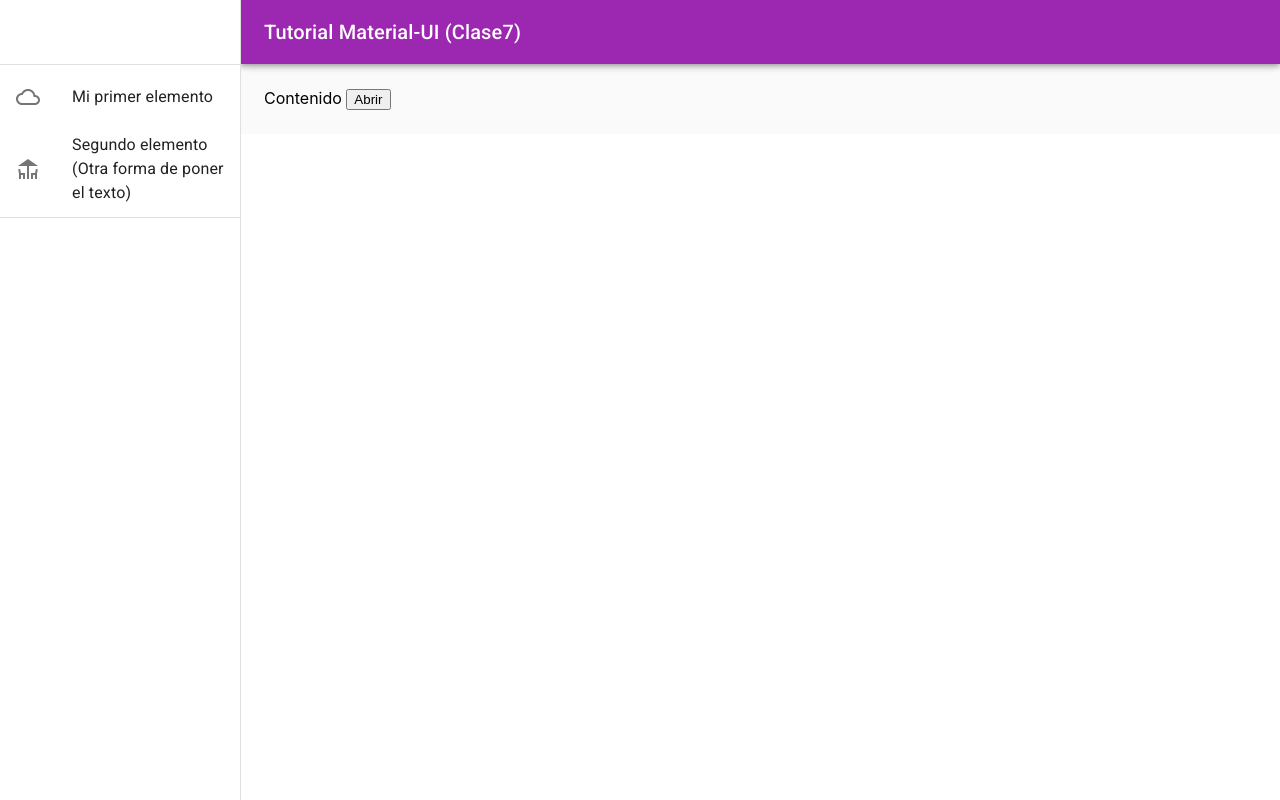
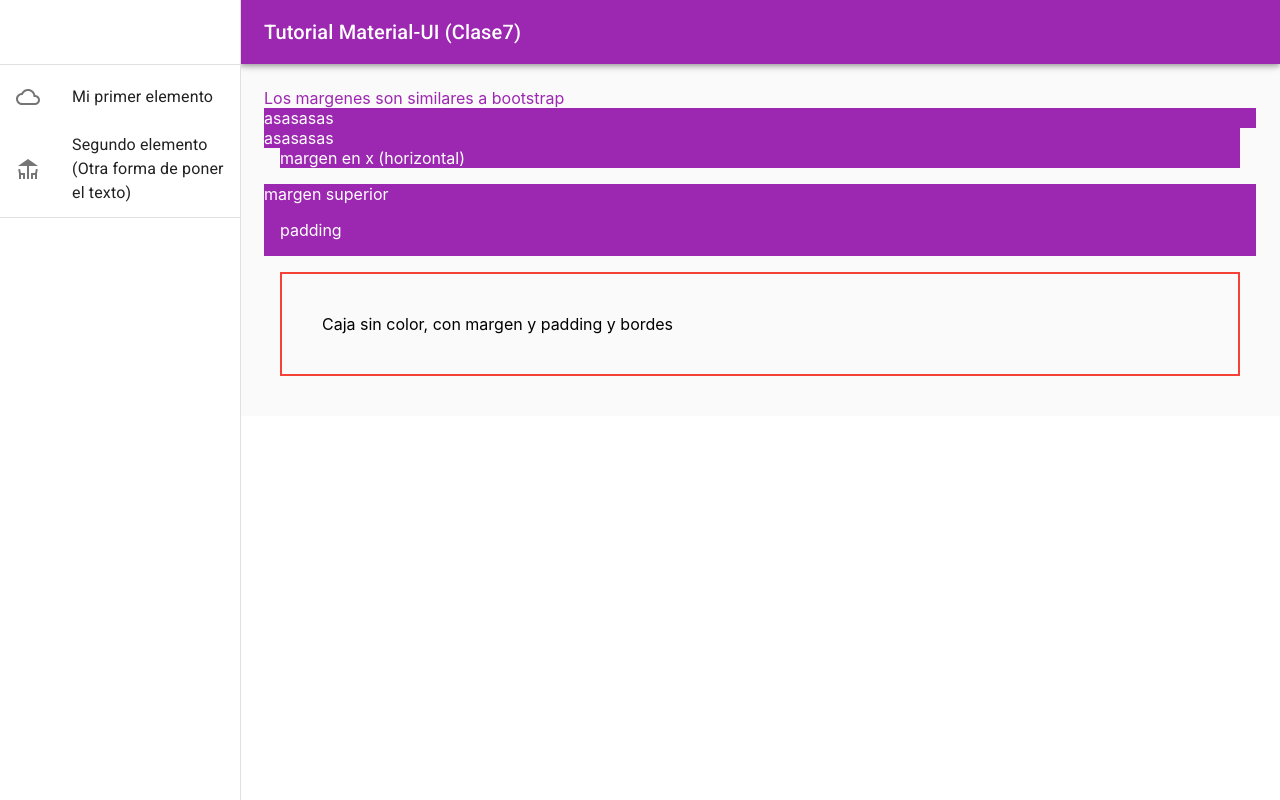
Before and after one commit to garipfederico/material_ui, a React (Create React App) app: page / in a window 1280 px wide. Built offline with nearby package versions, Linux system fonts and the light colour scheme.

Commit message:
Video12
Curso Material UI #12 Box
URL: https://www.youtube.com/watch?v=Upf0dxBa4HY&list=PLPl81lqbj-4Kn-PRUvHuzh_591Euc3688&index=13
Box:
        >Margin
        >Padding
        >Border
        >Border Color

```diff
--- /dev/null
+++ b/src/component/Cajita.js
@@ -0,0 +1,58 @@
+import React from 'react'
+
+import {Box} from '@material-ui/core'
+
+function Cajita() {
+  return (
+    <div>
+    <Box
+    color='primary.main'
+    >
+        Los margenes son similares a bootstrap
+    </Box>
+    <Box
+    color='primary.contrastText'
+    bgcolor='primary.main'
+    >
+        asasasas
+    </Box>
+    <Box
+    color='primary.contrastText'
+    bgcolor='primary.main'
+    mr={2}
+    >
+        asasasas
+    </Box>
+    <Box
+    color='primary.contrastText'
+    bgcolor='primary.main'
+    mx={2}
+    >
+        margen en x (horizontal)
+    </Box>
+    <Box
+    color='primary.contrastText'
+    bgcolor='primary.main'
+    mt={2}
+    >
+        margen superior
+    </Box>
+    <Box
+    color='primary.contrastText'
+    bgcolor='primary.main'
+    p={2}
+    >
+        padding
+    </Box>
+    <Box
+        m={2}
+        p={5}
+        border={2}
+        borderColor= 'error.main'
+        > Caja sin color, con margen y padding y bordes
+    </Box>
+    </div>
+  )
+}
+
+export default Cajita
--- a/src/component/Contenedor.js
+++ b/src/component/Contenedor.js
@@ -6,6 +6,7 @@
 } from '@material-ui/core'
 import Navbar from './Navbar'
 import OwnDrawer from './OwnDrawer'
+import Cajita from './Cajita'
 
 const estilos = makeStyles(theme => ({
     root: {
@@ -43,7 +44,7 @@
             </Hidden>
             <div className={classes.content}>
                 <div className={classes.toolbar}></div>
-                Contenido <button onClick={() => accionAbrir()}>Abrir</button>
+                <Cajita/>
             </div>
         </div>
     )
```
